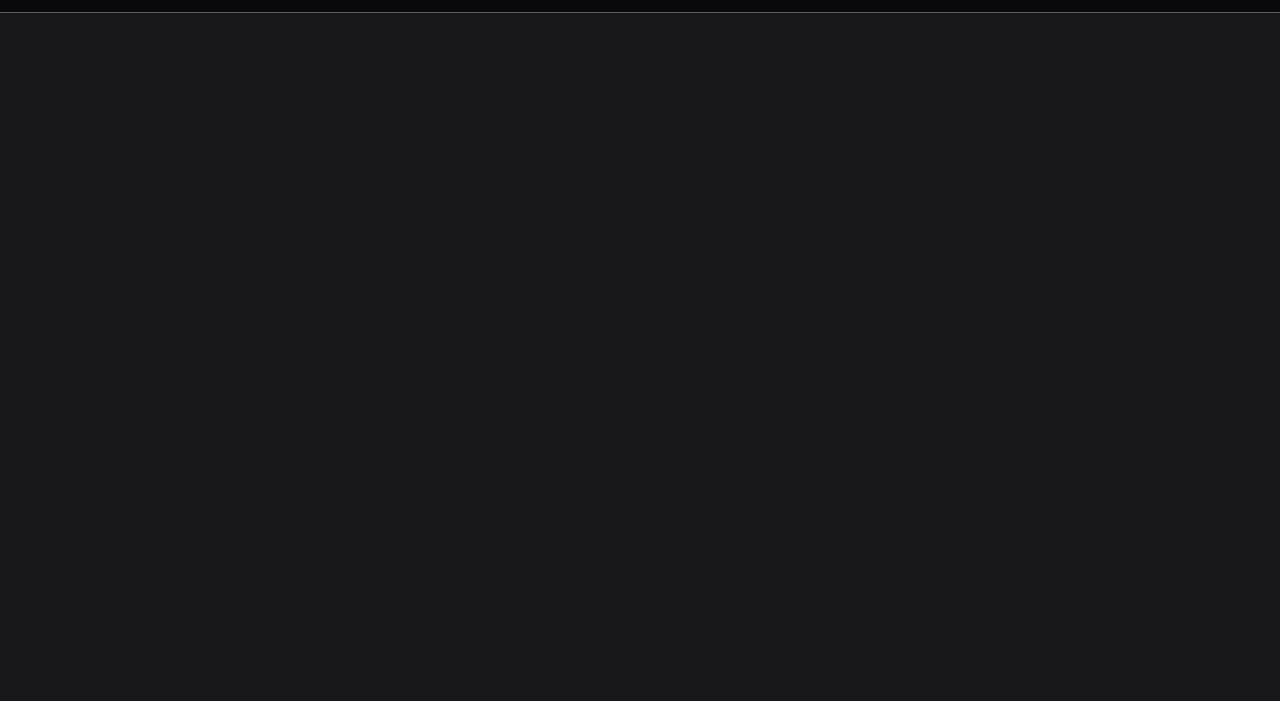
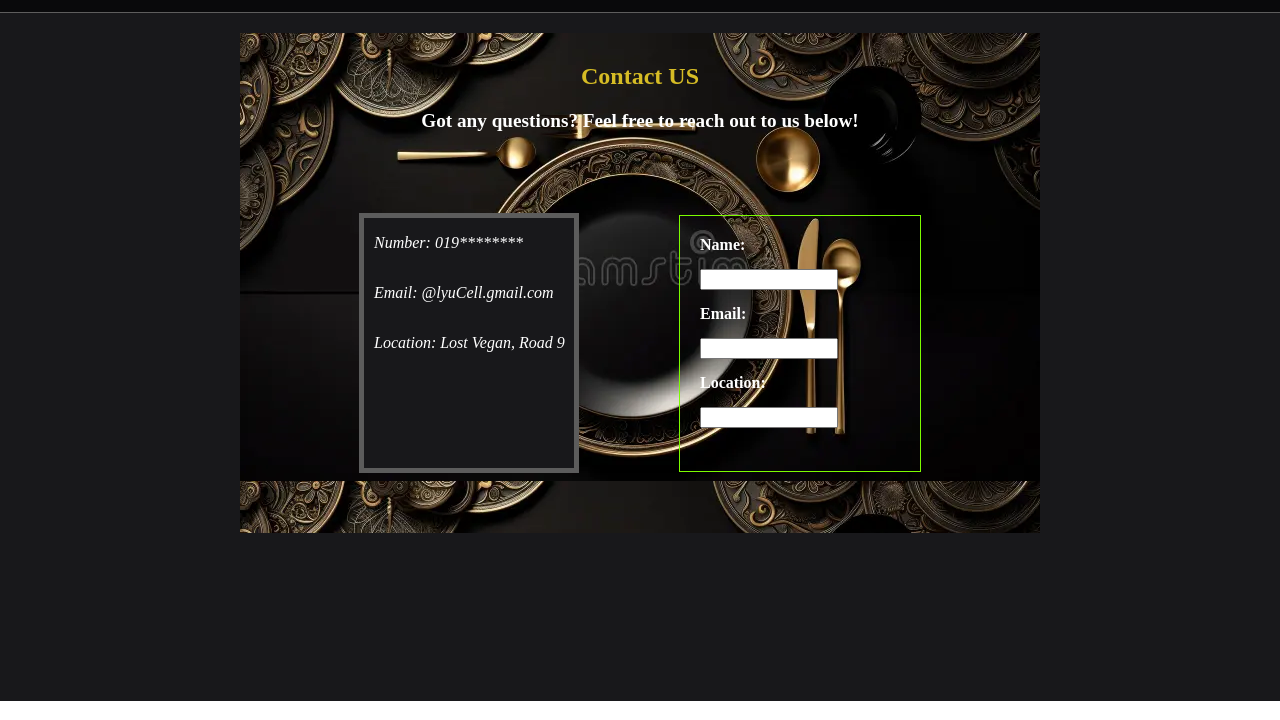
Before and after one commit to lyu-cell/Restaurant-Page, a website built with webpack: page src/index.html in a window 1280 px wide. Shown: the part 80-800 px from the top of the page. Built offline with nearby package versions, Linux system fonts and the light colour scheme.

Commit message:
added a contact form as well as updated the styles of contact page to make it look more appealing

```diff
--- a/src/contact.js
+++ b/src/contact.js
@@ -1,17 +1,74 @@
 function contactPage() {
 
-    // get elements he4re
-    const content = document.querySelector("#content")
+    // get element...
+    document.querySelector("#content").remove()
 
-    // create elements here...
-    const contactContainer = document.createElement("div");
-
-    // add classes here...
-    contactContainer.classList.add("subContainerContact")
+    // create element...
+    const content = document.createElement("div")
+    const subContainerContact = document.createElement("div");
+    const formContainer = document.createElement("div");
+    const contactHeadlineContainer = document.createElement("div")
+    const infoContainer = document.createElement("div");
+    const form = document.createElement("form")
+    const infoAndFormContainer = document.createElement("div")
+    const contactHeadlineMain = document.createElement("p")
+    const contactHeadlineSub = document.createElement("p")
+    const numberInfo = document.createElement("p")
+    const emailInfo = document.createElement("p")
+    const locationInfo = document.createElement("p")
+    const nameLabel = document.createElement("LABEL");
+    const nameInput = document.createElement("input");
+    const emailLabel = document.createElement("LABEL")
+    const emailInput = document.createElement("input")
+    const locationLabel = document.createElement("LABEL")
+    const locationInput = document.createElement("input")
 
 
-    //append elements here...
-    content.appendChild(contactContainer)
+    contactHeadlineMain.textContent  = "Contact US"
+    contactHeadlineSub.textContent = "Got any questions? Feel free to reach out to us below!"
+    numberInfo.textContent = "Number:  019********"
+    emailInfo.textContent = "Email: @lyuCell.gmail.com"
+    locationInfo.textContent = "Location: Lost Vegan, Road 9"
+    nameLabel.setAttribute("for", "name")
+    nameLabel.textContent = "Name:"
+    nameInput.setAttribute("id", "name")
+    emailLabel.textContent = "Email: "
+    emailInput.setAttribute("id", "email")
+    emailLabel.setAttribute("for", "email")
+    locationLabel.setAttribute("for", "location")
+    locationInput.setAttribute("id", "location")
+    locationLabel.textContent = "Location: "
+
+    // add classes...
+    content.setAttribute("id", "content");
+    subContainerContact.classList.add("subContainerContact");
+    formContainer.classList.add("formContainer");
+    contactHeadlineContainer.classList.add("contactHeadlineContainer")
+    infoContainer.classList.add("infoContainer")
+    infoAndFormContainer.classList.add("infoAndFormContainer")
+    nameInput.className = "name"
+    contactHeadlineMain.classList.add("contactHeadlineMain")
+    contactHeadlineSub.classList.add("contactHeadlineSub")
+
+    // append element...
+    document.querySelector("body").appendChild(content);
+    content.appendChild(subContainerContact);
+    subContainerContact.appendChild(formContainer);
+    formContainer.appendChild(contactHeadlineContainer)
+    formContainer.appendChild(infoAndFormContainer)
+    infoAndFormContainer.appendChild(infoContainer)
+    infoAndFormContainer.appendChild(form)
+    contactHeadlineContainer.appendChild(contactHeadlineMain)
+    contactHeadlineContainer.appendChild(contactHeadlineSub)
+    infoContainer.appendChild(numberInfo)
+    infoContainer.appendChild(emailInfo)
+    infoContainer.appendChild(locationInfo)
+    form.appendChild(nameLabel)
+    form.appendChild(nameInput)
+    form.appendChild(emailLabel)
+    form.appendChild(emailInput)
+    form.appendChild(locationLabel)
+    form.appendChild(locationInput)
 }
 
 export {contactPage}
--- a/src/homePage.js
+++ b/src/homePage.js
@@ -1,9 +1,12 @@
 function homePage() {
 
+    document.querySelector("#content").remove()
+
     // get elements here...
-    const content = document.querySelector("#content");
+    const body = document.querySelector("body")
 
     // elements are created here...
+    const content = document.createElement("div")
     const headlineContainer = document.createElement("div")
     const headline = document.createElement("div");
     const extraHerLine = document.createElement("div");
@@ -12,6 +15,7 @@ function homePage() {
 
 
     // classes to elements are added here...
+    content.setAttribute("id", "content")
     headline.classList.add("headline");
     extraHerLine.classList.add("extraHeadline")
     headlineContainer.classList.add("headlineContainer")
@@ -22,6 +26,7 @@ function homePage() {
     extraHerLine.textContent = "Order Which Ever item You Like From Our Vast Menu"
     orderBtn.textContent = "Order Now"
 
+    body.appendChild(content)
     content.appendChild(subContainer)
     subContainer.appendChild(headlineContainer)
     headlineContainer.appendChild(headline)
--- a/src/index.js
+++ b/src/index.js
@@ -38,30 +38,18 @@ const header = (function() {
 
 const homeBtn = document.querySelector(".homeBtn")
 const menuBtn = document.querySelector(".menuBtn")
-
-function cleanPage(element) {
-
-    if(element === "menu") {
-        document.querySelector(".subContainerMenu").remove()
-    }
-    else if (element === "home") {
-        document.querySelector(".subContainer").remove()
-    }
-    else if (element === "contact") {
-        document.querySelector(".subContainerContact").remove()
-    }
-}
+const contactBtn = document.querySelector(".contactBtn")
 
 contactPage()
 
 homeBtn.addEventListener("click", () => {
-    cleanPage("menu")
-    cleanPage("contact")
     homePage()
 })
 
 menuBtn.addEventListener("click", () => {
-    cleanPage("home")
-    cleanPage("contact")
     menuPage()
 })
+
+contactBtn.addEventListener("click", () => {
+    contactPage()
+})
--- a/src/menu.js
+++ b/src/menu.js
@@ -1,21 +1,21 @@
 function menuPage() {
 
     // get elements...
-    const content = document.querySelector("#content");
-
+    document.querySelector("#content").remove();
+    const body = document.querySelector("body");
 
     // create element here...
+    const content = document.createElement("div");
     const subContainer = document.createElement("div");
     const menuContainer = document.createElement("div");
     const steak = document.createElement("div");
     const egg = document.createElement("div");
     const fish = document.createElement("div");
     const bread = document.createElement("div");
-    const steakTitle = document.createElement("div");
-
 
 
     // add classes here...
+    content.setAttribute("id", "content")
     subContainer.classList.add("subContainerMenu");
     menuContainer.classList.add("menuContainer");
     steak.classList.add("steak")
@@ -25,9 +25,11 @@ function menuPage() {
     fish.classList.add("fish")
     fish.classList.add("menuItem")
     bread.classList.add("bread")
-    bread.classList.add("menuItem")
+    bread.classList.add("menuItem");
+
 
     // append elements here...
+    body.appendChild(content)
     content.appendChild(subContainer);
     subContainer.appendChild(menuContainer);
     menuContainer.appendChild(steak)
--- a/src/style.css
+++ b/src/style.css
@@ -168,6 +168,78 @@ nav {
 /*contact page styles start from here*/
 
 .subContainerContact {
+    display: flex;
     height: 86vh;
     background-color: #18181b;
+    justify-content: center;
 }
+
+.formContainer {
+    height: 500px;
+    width: 800px;
+    margin-top: 20px;
+    background-image: url(formBackground.webp);
+}
+
+.contactHeadlineContainer {
+    height: 130px;
+    color: white;
+    justify-content: center;
+    text-align: center;
+}
+
+.infoAndFormContainer {
+    display: flex;
+    padding: 0px;
+    height: 300px;
+    align-items: center;
+    justify-content: center;
+    gap: 100px;
+}
+
+.infoContainer {
+    display: flex;
+    border: 5px solid rgb(92, 92, 92);
+    height: 250px;
+    margin: 0px;
+    width: 200px;
+    background-color: #18181b;
+    color: white;
+    padding-left: 10px;
+    flex-direction: column;
+    font-style: italic;
+}
+
+form {
+    display: flex;
+    border: 1px solid lawngreen;
+    height: 215px;
+    width: 200px;
+    gap: 15px;
+    color: white;
+    padding: 20px;
+    flex-direction: column;
+}
+
+.contactHeadlineMain {
+    font-size: x-large;
+    font-weight: 800;
+    margin-top: 30px;
+    margin-bottom: 20px;
+    color: rgb(214, 188, 37);
+}
+
+.contactHeadlineSub {
+    font-size: larger;
+    font-weight: 600;
+    margin: 0;
+}
+
+input {
+    width: 130px;
+}
+
+label {
+    font-weight: 600;
+    margin-right: 6px;
+}
```
Also changed, not shown: src/formBackground.webp (added).
